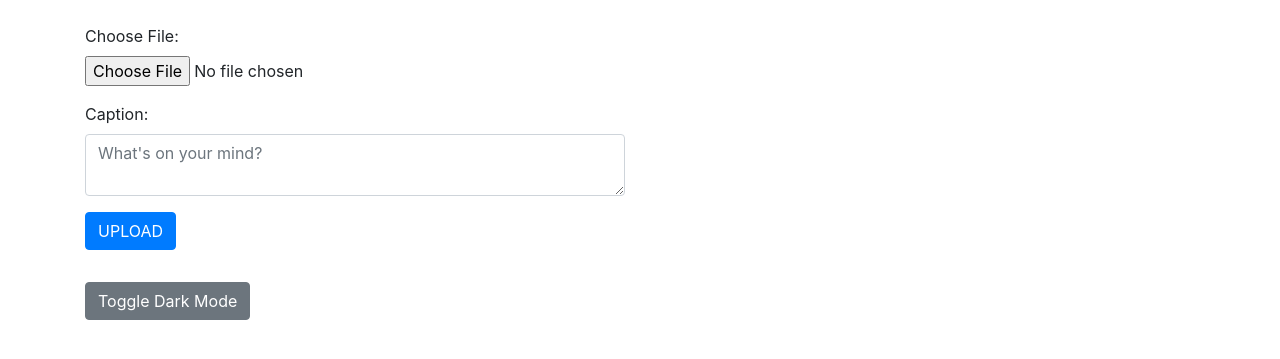
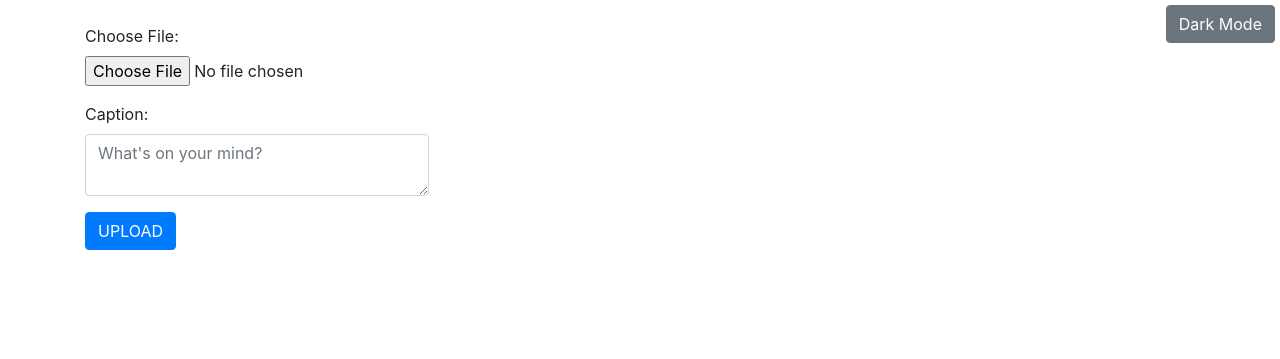
Before and after one commit to Chillingsss/sync, a PHP site: page / in a window 1280 px wide. Shown: the top 359 px of the page. Run offline with PHP 8.4, Linux system fonts and the light colour scheme; data that the repository does not hold is empty; some libraries are stand-ins or nearby versions.

Commit message:
position fixed

```diff
--- a/index.php
+++ b/index.php
@@ -12,15 +12,25 @@
         body.dark-mode {
             background-color: #333;
             color: #fff;
+        }
 
+        #darkModeToggle {
+            position: fixed;
+            top: 0;
+            right: 0;
+            margin: 5px;
+            z-index: 1000;
         }
     </style>
 </head>
 
 <body class="container mt-4" id="body">
+    <!-- Toggle Dark Mode button fixed at the top -->
+    <button id="darkModeToggle" class="btn btn-secondary">Dark Mode</button>
+
     <div class="row">
         <div class="col-md-6">
-            <form action="upload.php" method="POST" enctype="multipart/form-data" class="mb-4">
+            <form action="upload.php" method="POST" enctype="multipart/form-data" class="mb-4 position-fixed">
                 <div class="form-group">
                     <label for="file">Choose File:</label>
                     <input type="file" class="form-control-file" id="file" name="file">
@@ -36,9 +46,6 @@
 
         <div class="col-md-6" id="imageContainer"></div>
     </div>
-
-
-    <button id="darkModeToggle" class="btn btn-secondary mt-2">Toggle Dark Mode</button>
 
     <script src="https://code.jquery.com/jquery-3.5.1.slim.min.js"></script>
     <script src="https://cdn.jsdelivr.net/npm/@popperjs/core@2.5.2/dist/umd/popper.min.js"></script>
@@ -84,7 +91,6 @@
                 });
         }
 
-
         document.addEventListener('DOMContentLoaded', fetchImages);
 
     </script>
```
